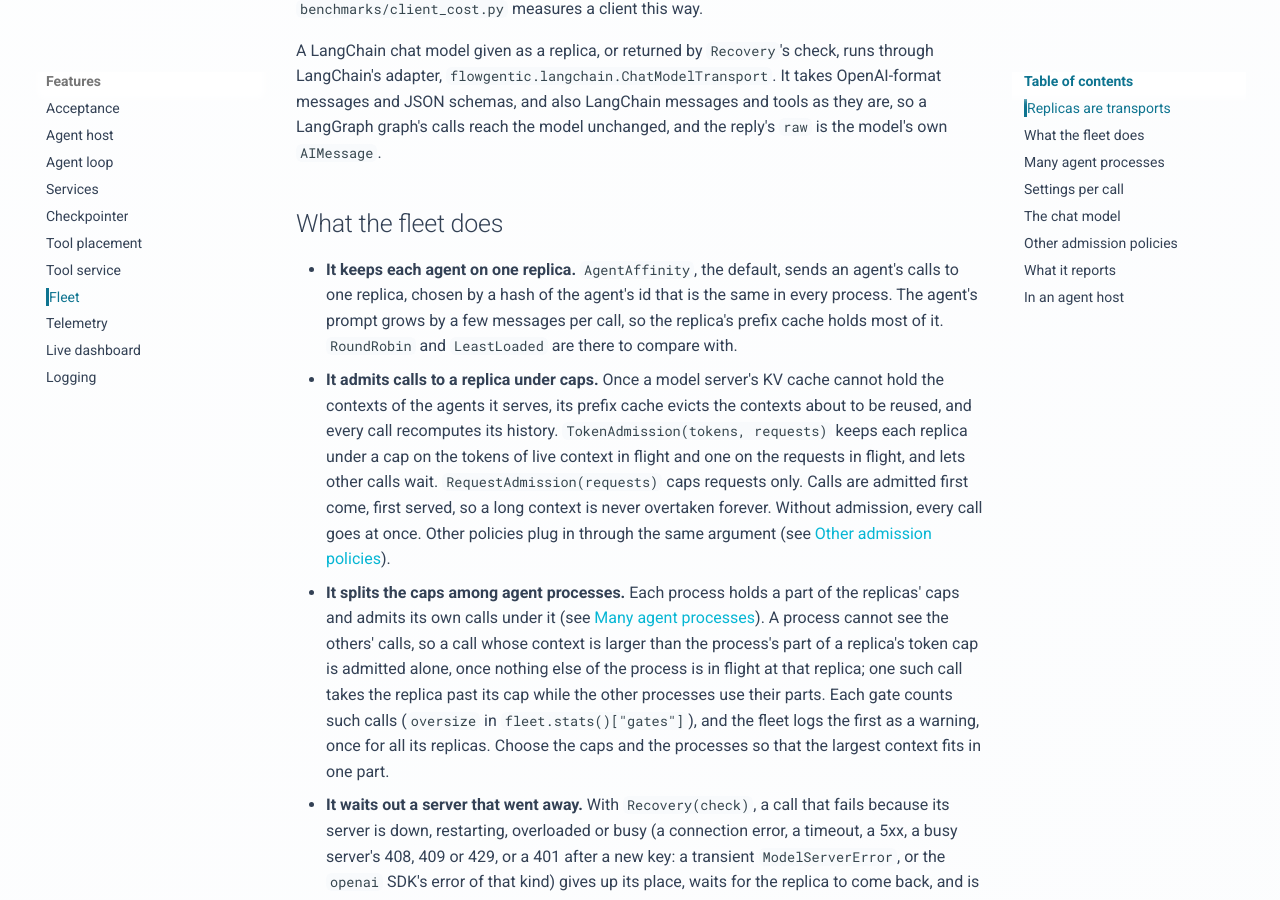
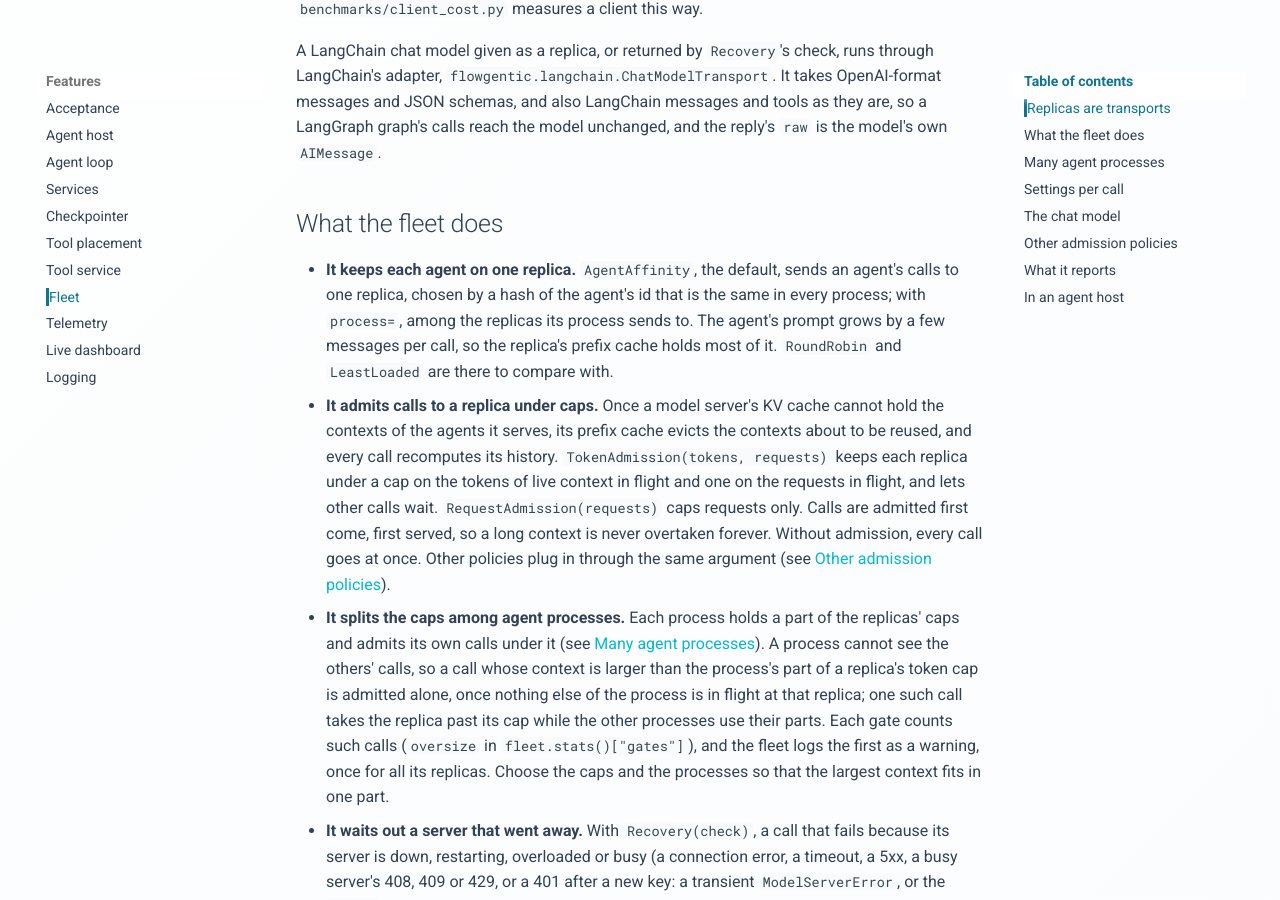
Before and after one commit to stride-research/flowgentic, an MkDocs documentation site: the page built from docs/features/fleet.md, in a window 1280 px wide and 900 px high, scrolled down 3736 px. Built offline with MkDocs 1.6.1 and Material for MkDocs 9.7.7, drawn with Linux system fonts in a browser that asks for light colours; comment, search, counter and statistics services are not loaded.

Commit message:
Say that with process= an agent's replica is one its process sends to

```diff
--- a/docs/features/fleet.md
+++ b/docs/features/fleet.md
@@ -153,9 +153,10 @@ unchanged, and the reply's `raw` is the model's own `AIMessage`.
 
 - **It keeps each agent on one replica.** `AgentAffinity`, the default, sends
   an agent's calls to one replica, chosen by a hash of the agent's id that is
-  the same in every process. The agent's prompt grows by a few messages per
-  call, so the replica's prefix cache holds most of it. `RoundRobin` and
-  `LeastLoaded` are there to compare with.
+  the same in every process; with `process=`, among the replicas its process
+  sends to. The agent's prompt grows by a few messages per call, so the
+  replica's prefix cache holds most of it. `RoundRobin` and `LeastLoaded`
+  are there to compare with.
 - **It admits calls to a replica under caps.** Once a model server's KV cache
   cannot hold the contexts of the agents it serves, its prefix cache evicts
   the contexts about to be reused, and every call recomputes its history.
```
Also changed, not shown: 1 other file.
